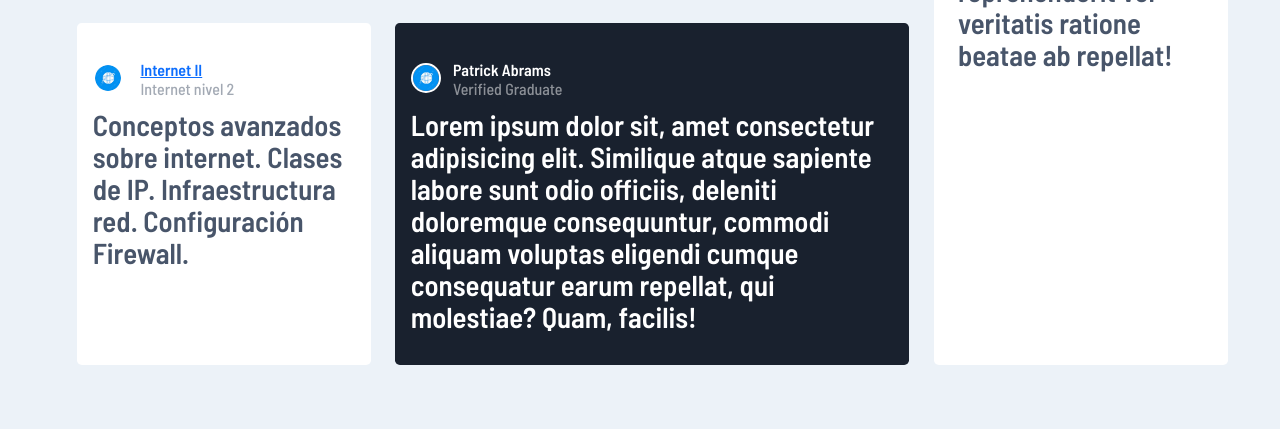
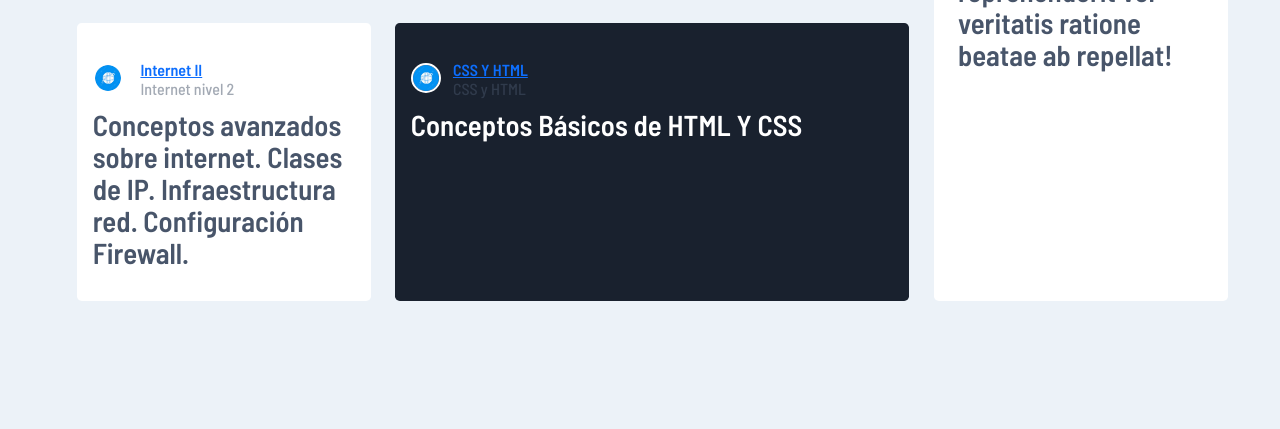
Before and after one commit to omarhectorsosa/docker-proyector, a PHP site: page / in a window 1280 px wide. Shown: the part 534-963 px from the top of the page. After the commit the page ends 835 px from the top, so only its background shows below. Run offline with PHP 8.4, Linux system fonts and the light colour scheme.

Commit message:
Agrega al index la clase de html

```diff
--- a/index.php
+++ b/index.php
@@ -27,7 +27,7 @@
                 </div>
                 <div class="col-11 mt-3">
                   <h1 class="title"><a href="../carrete/internet/index.html"> Internet I </a></h1>
-                  <h2 class="subtitle">Conceptos iniciales de internet xxxx</h2>
+                  <h2 class="subtitle">Conceptos iniciales de internet</h2>
                 </div>
               </div>
               <div class="row mt-2">
@@ -76,14 +76,14 @@
                 <div class="col-1 avatar">
                   <img src="./img/internet.jpg" class="rounded-circle" alt="patrick-icon" width="30" height="30">
                 </div>
-                <div class="col-11 mt-3">
-                  <h1 class="title">Patrick Abrams</h1>
-                  <h2 class="subtitle">Verified Graduate</h2>
+                <div class="col-10 mt-3">
+                  <h1 class="title"><a href="../carrete/css3/index.html"> CSS Y HTML </a></h1>
+                  <h2 class="subtitle1">CSS y HTML</h2>
                 </div>
               </div>
               <div class="row mt-2">
                 <p class="content-title">
-                  Lorem ipsum dolor sit, amet consectetur adipisicing elit. Similique atque sapiente labore sunt odio officiis, deleniti doloremque consequuntur, commodi aliquam voluptas eligendi cumque consequatur earum repellat, qui molestiae? Quam, facilis!
+                  Conceptos Básicos de HTML Y CSS
                 </p>
               </div>
             </div>
```
